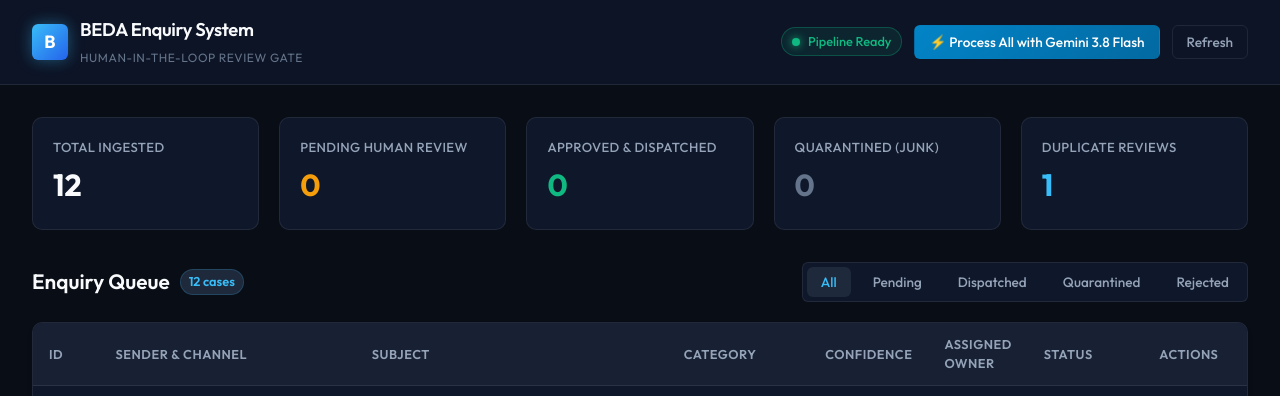
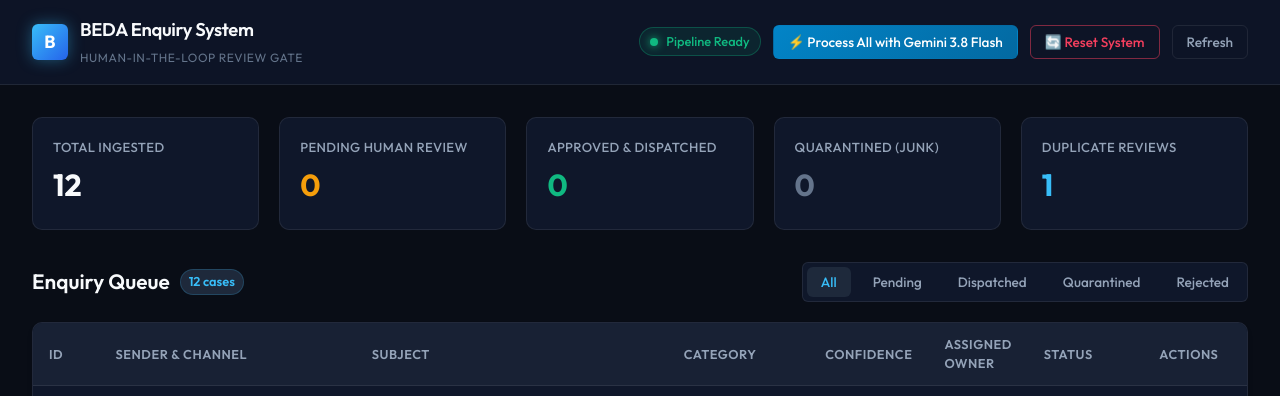
Before and after one commit to AgustarAlfonso/wearebeda, a FastAPI app: page / in a window 1280 px wide. Shown: the top 396 px of the page. Run offline with FastAPI, Linux system fonts and the light colour scheme; data comes from the database, SQL or seed files in the repository.

Commit message:
feat: add interactive reset database button in web dashboard and /api/reset endpoint

```diff
--- a/app/main.py
+++ b/app/main.py
@@ -388,3 +388,14 @@ def api_process_single(enquiry_id: str):
         raise
     except Exception as e:
         raise HTTPException(status_code=500, detail=str(e))
+
+@app.post("/api/reset")
+def api_reset_database():
+    """Resets database cleanly and re-seeds from data/data.md."""
+    try:
+        from app.database import reset_db
+        reset_db(DATABASE_PATH)
+        seed_database_from_file(DATA_PATH, db_path=DATABASE_PATH)
+        return {"status": "ok", "message": "Database successfully reset and re-seeded from scratch."}
+    except Exception as e:
+        raise HTTPException(status_code=500, detail=f"Reset failed: {str(e)}")
--- a/app/templates/dashboard.html
+++ b/app/templates/dashboard.html
@@ -634,6 +634,9 @@
       <button class="btn btn-primary" id="btnProcessAll" onclick="triggerProcessAll()">
         ⚡ Process All with Gemini 3.8 Flash
       </button>
+      <button class="btn btn-outline" style="border-color: rgba(244, 63, 94, 0.5); color: var(--accent-rose);" id="btnResetDB" onclick="triggerResetDatabase()" title="Reset database to initial raw ingested state">
+        🔄 Reset System
+      </button>
       <button class="btn btn-outline" onclick="location.reload()">Refresh</button>
     </div>
   </header>
@@ -1133,6 +1136,35 @@
         showToast(err.message, true);
       }
     }
+
+    async function triggerResetDatabase() {
+      const confirmed = confirm("Apakah Anda yakin ingin me-reset seluruh database kembali ke kondisi awal (raw data mentah)? Seluruh progress draf dan peninjauan akan dibersihkan.");
+      if (!confirmed) return;
+
+      const btn = document.getElementById('btnResetDB');
+      const originalText = btn ? btn.innerHTML : '🔄 Reset System';
+      if (btn) {
+        btn.innerHTML = '⏳ Resetting...';
+        btn.disabled = true;
+      }
+      showToast("Me-reset database dan men-seed ulang data mentah dari data/data.md...");
+
+      try {
+        const res = await fetch('/api/reset', { method: 'POST' });
+        const data = await res.json();
+        if (!res.ok) {
+          throw new Error(data.detail || "Gagal me-reset database");
+        }
+        showToast("Database berhasil di-reset ke status awal INGESTED.");
+        setTimeout(() => location.reload(), 1000);
+      } catch (err) {
+        showToast(err.message, true);
+        if (btn) {
+          btn.innerHTML = originalText;
+          btn.disabled = false;
+        }
+      }
+    }
   </script>
 </body>
 </html>
```
Also changed, not shown: app/database.py (+17 -0 lines), main.py (+2 -9 lines).
